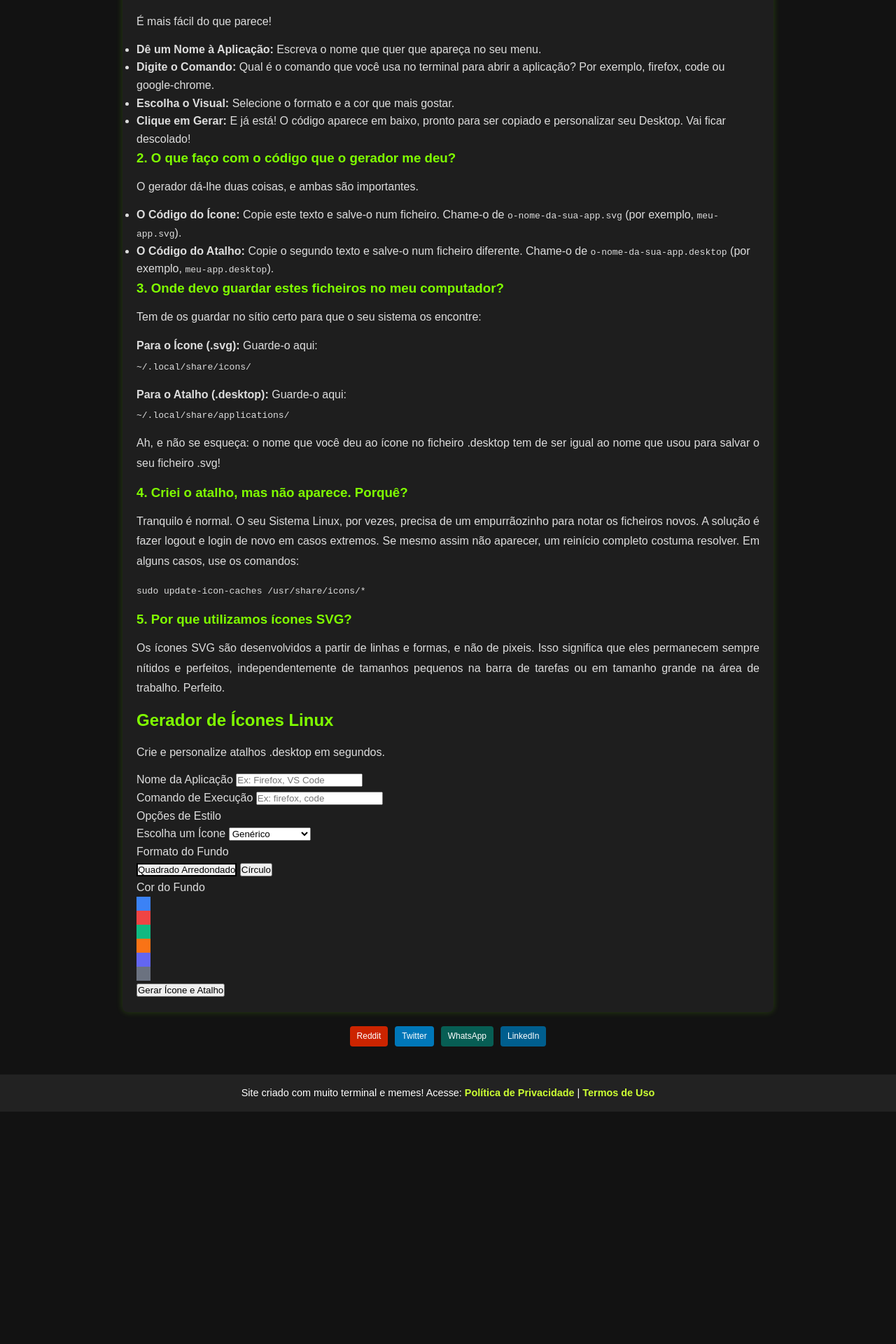
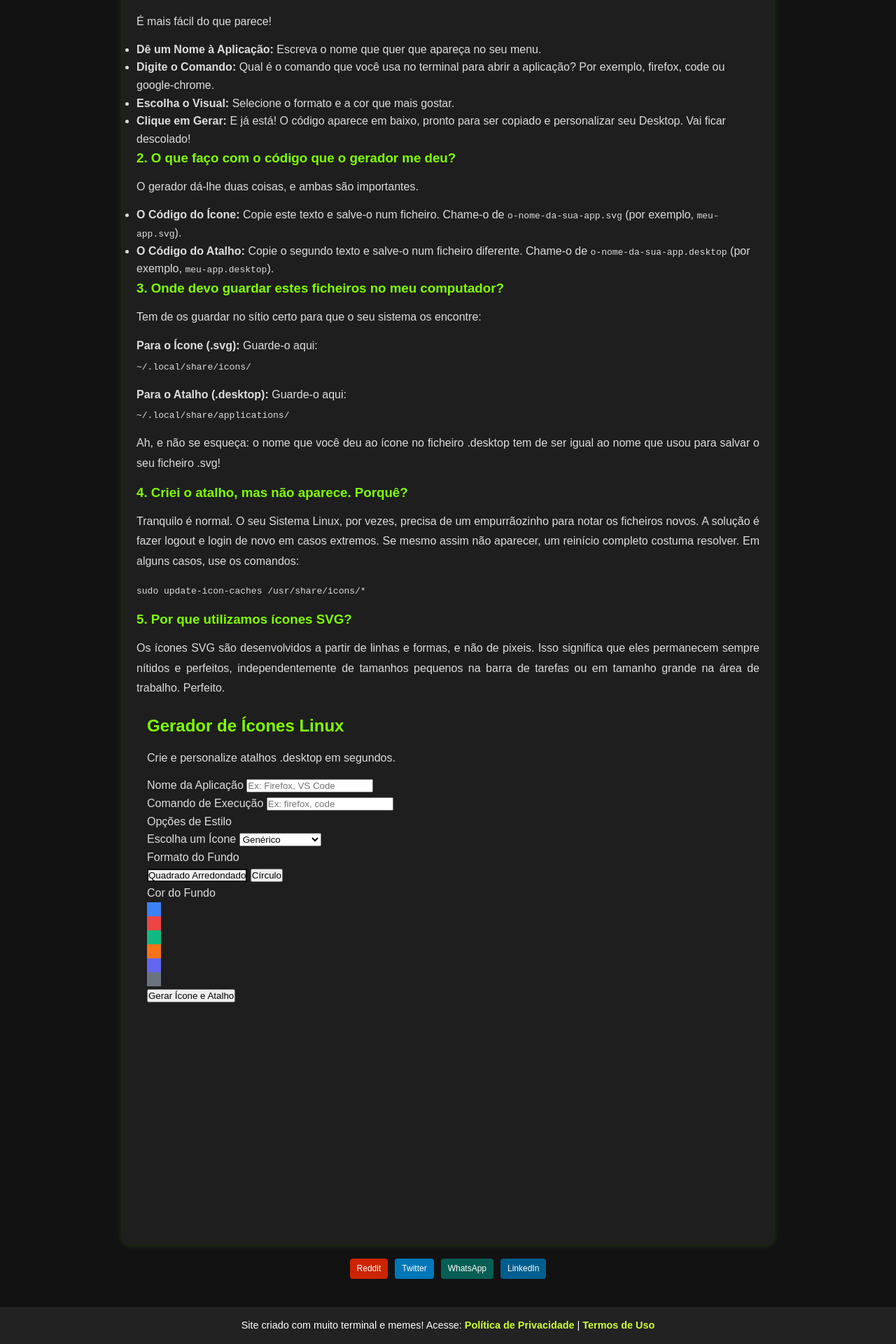
Before and after one commit to Piolinux/piolinux-site, a Jekyll site: the page built from _posts/2025-08-20-crie-icones-linux-incriveis-em-segundos-com-o-nosso-gerador-de-icones.md, in a window 1280 px wide. Shown: the part 670-2590 px from the top of the page at 70% size. Built offline with Jekyll 4.4.1, drawn with Linux system fonts in a browser that asks for light colours; before the commit the page ends 2258 px from its top, so only the background shows below that.

Commit message:
Add files via upload

```diff
--- a/_posts/2025-08-20-crie-icones-linux-incriveis-em-segundos-com-o-nosso-gerador-de-icones.md
+++ b/_posts/2025-08-20-crie-icones-linux-incriveis-em-segundos-com-o-nosso-gerador-de-icones.md
@@ -6,7 +6,6 @@ author: Piolinux
 categories: [Linux, Tutoriais, Ferramentas]
 tags: [Linux, Icones, Atalhos, Personalização]
 ---
-
 
 
 
@@ -82,6 +81,11 @@ tags: [Linux, Icones, Atalhos, Personalização]
 <p>
     Os ícones SVG são desenvolvidos a partir de linhas e formas, e não de pixeis. Isso significa que eles permanecem sempre nítidos e perfeitos, independentemente de tamanhos pequenos na barra de tarefas ou em tamanho grande na área de trabalho. Perfeito.
 </p>
+
+
+
+<main>
+    <div style="min-height: 80vh;">
 
 
 <div>
@@ -290,3 +294,6 @@ Terminal=false`.trim();
         document.querySelector('[data-style="rounded-square"]').style.border = '2px solid black';
     };
 </script>
+
+</div>
+</main>
```
